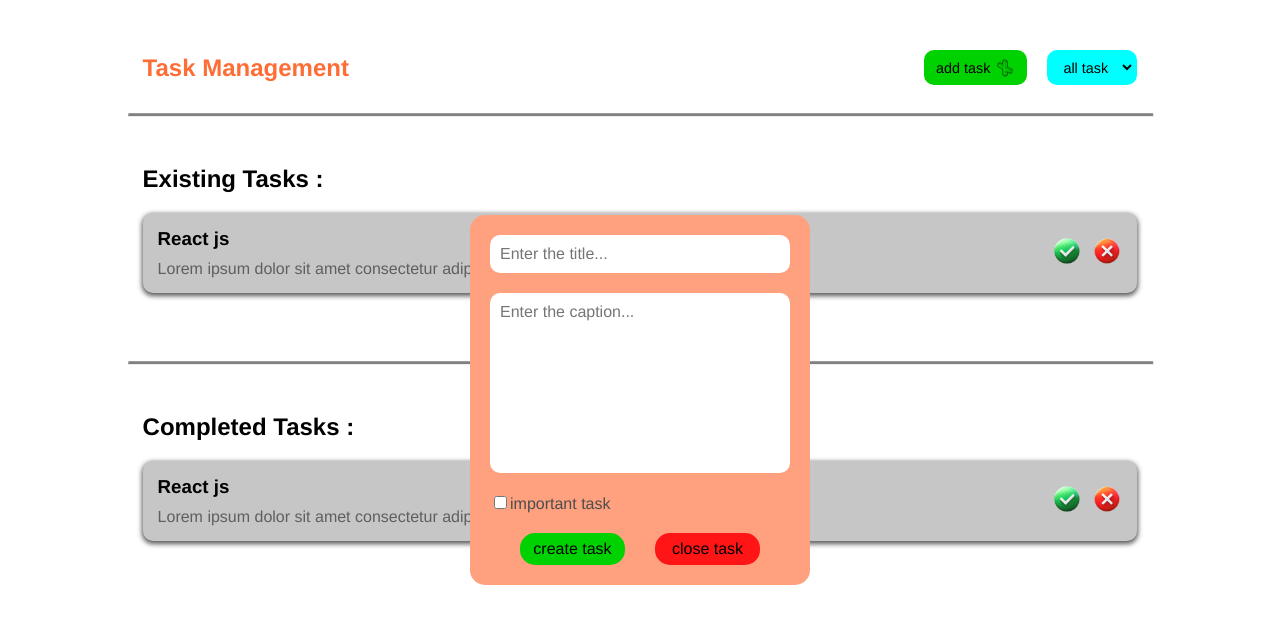
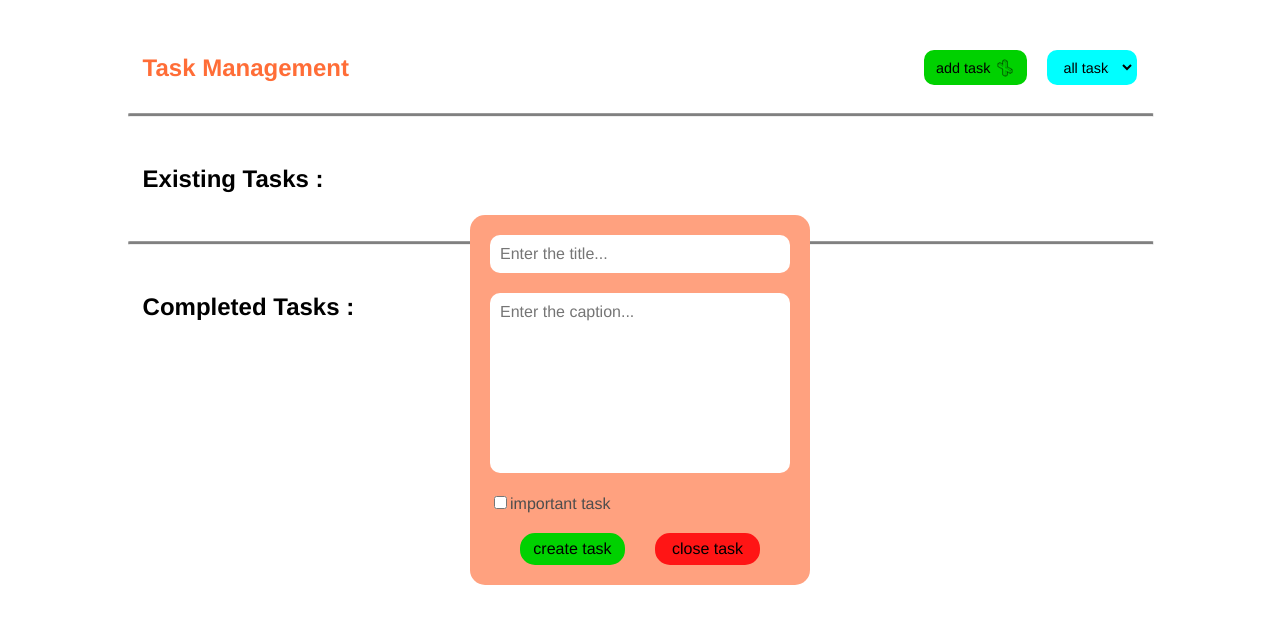
Before and after one commit to sina-script/todolist-management, a React (Vite) app: page / in a window 1280 px wide. Both pictures are taken after a click on the button "add task". Shown: the top 624 px of the page. Built offline with nearby package versions, Linux system fonts and the light colour scheme.

Commit message:
add addTask function

```diff
--- a/src/App.jsx
+++ b/src/App.jsx
@@ -5,16 +5,30 @@ import AddTaskModal from "./component/AddTaskModal/AddTaskModal";
 import "./App.css";
 
 function App() {
+  const [tasksList, setTasksList] = useState([]);
+  const [isModalShow, setIsModalShow] = useState(false);
 
-  const [isModalShow,setIsModalShow]=useState(false)
+  const addTask = (taskTitle, taskCaption, isImportant) => {
+    const newTask = {
+      id: Math.floor(Math.random() * 1000000),
+      isCompleted: false,
+      taskTitle,
+      taskCaption,
+      isImportant,
+    };
 
+    setTasksList([...tasksList, newTask]);
+  };
   return (
     <>
       <main className="">
         <nav>
           <h1>Task Management</h1>
           <div className="buttons">
-            <button className="add-task-btn" onClick={()=>setIsModalShow(true)}>
+            <button
+              className="add-task-btn"
+              onClick={() => setIsModalShow(true)}
+            >
               add task
               <img src="./public/plus.png" alt="" />
             </button>
@@ -30,18 +44,35 @@ function App() {
 
         <div className="existing-tasks">
           <h2>Existing Tasks : </h2>
-          <Task></Task>
+          {tasksList
+            .filter((task) => {
+              return task.isCompleted == false;
+            })
+            .map((task) => {
+              return <Task key={task.id} {...task}></Task>;
+            })}
         </div>
 
         <hr />
 
         <div className="completed-tasks">
           <h2>Completed Tasks : </h2>
-          <Task></Task>
+          {tasksList
+            .filter((task) => {
+              return task.isCompleted == true;
+            })
+            .map((task) => {
+              return <Task key={task.id} {...task}></Task>;
+            })}
         </div>
       </main>
 
-      {isModalShow&&<AddTaskModal closeModal={()=>setIsModalShow(false)}></AddTaskModal>}
+      {isModalShow && (
+        <AddTaskModal
+          closeModal={() => setIsModalShow(false)}
+          addTask={addTask}
+        ></AddTaskModal>
+      )}
     </>
   );
 }
--- a/src/component/AddTaskModal/AddTaskModal.jsx
+++ b/src/component/AddTaskModal/AddTaskModal.jsx
@@ -1,19 +1,51 @@
+import { useState } from "react";
 import styles from "./AddTaskModal.module.css";
 
-function AddTaskModal({closeModal}) {
-  return <div className={styles.modalScreen}>
-    <input type="text" className={styles.getTitle} placeholder="Enter the title..."/>
-    <textarea className={styles.getCaption} rows={40} placeholder="Enter the caption..."></textarea>
-    <label>
-      <input type="checkbox" />
-      important task
-    </label>
-    <div className={styles.buttons}>
-      <button className={styles.createTaskBtn}>create task</button>
-      <button className={styles.closeTaskBtn} onClick={closeModal}>close task</button>
+function AddTaskModal({ closeModal, addTask }) {
+  const [title, setTitle] = useState("");
+  const [caption, setCaption] = useState("");
+  const [important, setImportant] = useState(false);
+
+  return (
+    <div className={styles.modalScreen}>
+      <input
+        type="text"
+        className={styles.getTitle}
+        placeholder="Enter the title..."
+        value={title}
+        onChange={(event) => setTitle(event.target.value)}
+      />
+      <textarea
+        className={styles.getCaption}
+        rows={40}
+        placeholder="Enter the caption..."
+        value={caption}
+        onChange={(event) => setCaption(event.target.value)}
+      ></textarea>
+      <label>
+        <input
+          type="checkbox"
+          checked={important}
+          onChange={(event) => setImportant(event.target.checked)}
+        />
+        important task
+      </label>
+      <div className={styles.buttons}>
+        <button
+          className={styles.createTaskBtn}
+          onClick={() => {
+            addTask(title, caption, important);
+            closeModal()
+          }}
+        >
+          create task
+        </button>
+        <button className={styles.closeTaskBtn} onClick={()=>closeModal()}>
+          close task
+        </button>
+      </div>
     </div>
-
-  </div>;
+  );
 }
 
 export default AddTaskModal;
--- a/src/component/Task/Task.jsx
+++ b/src/component/Task/Task.jsx
@@ -1,12 +1,13 @@
 import styles from "./Task.module.css"
 
-function Task() {
+function Task({ taskTitle, taskCaption, isCompleted, isImportant }) {
   return (
     <article>
       <div className={styles.descriptions}>
-            <h3 className={styles.taskTitle}>React js</h3>
-            <p className={styles.taskCaption}>Lorem ipsum dolor sit amet consectetur adipisicing elit.accusantium nulla labore eum sint.</p>
+        <h3 className={styles.taskTitle}>{taskTitle}</h3>
+        <p className={styles.taskCaption}>{taskCaption}</p>
       </div>
+
       <div className={styles.buttons}>
         <img className={styles.icons} src="./public/complete.png" alt="complete task icon" />
         <img className={styles.icons} src="./public/remove.png" alt="remove task icon" />
```
Lines whose indentation alone changed are shown as unchanged.
